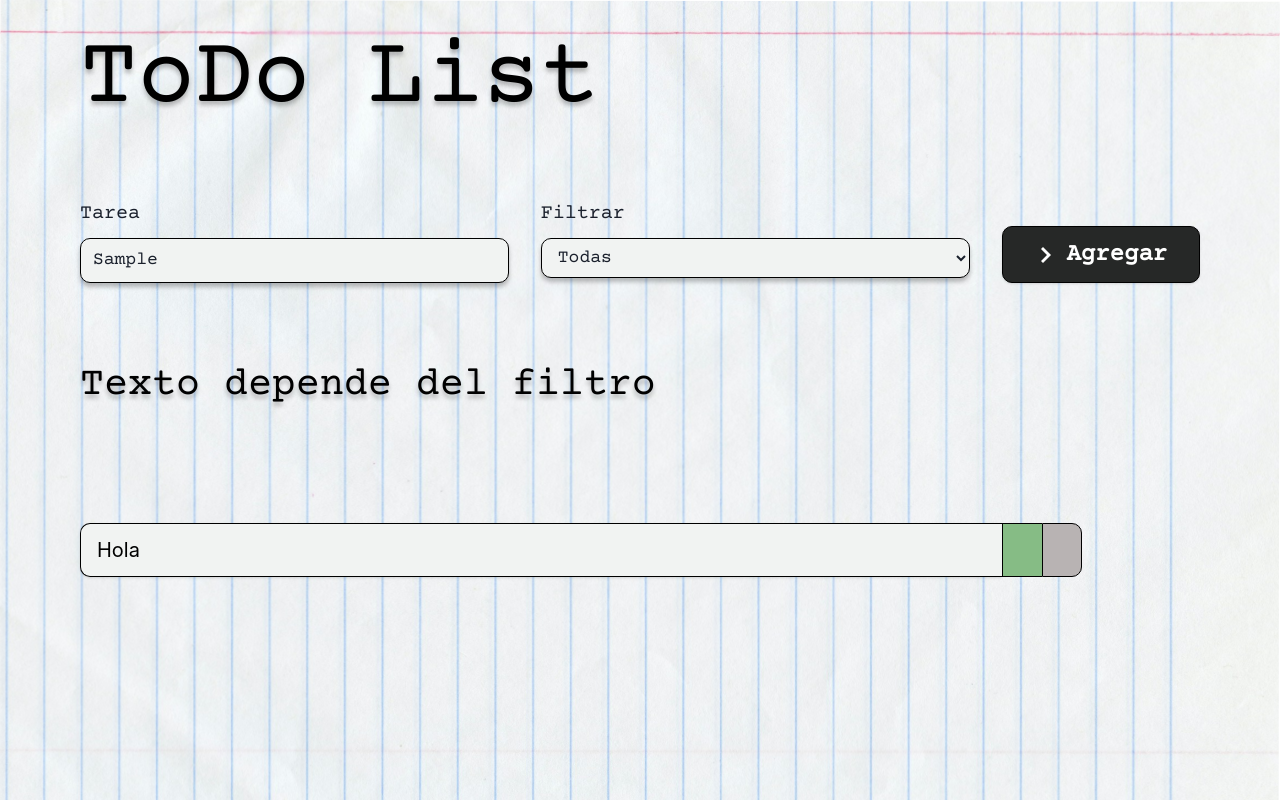
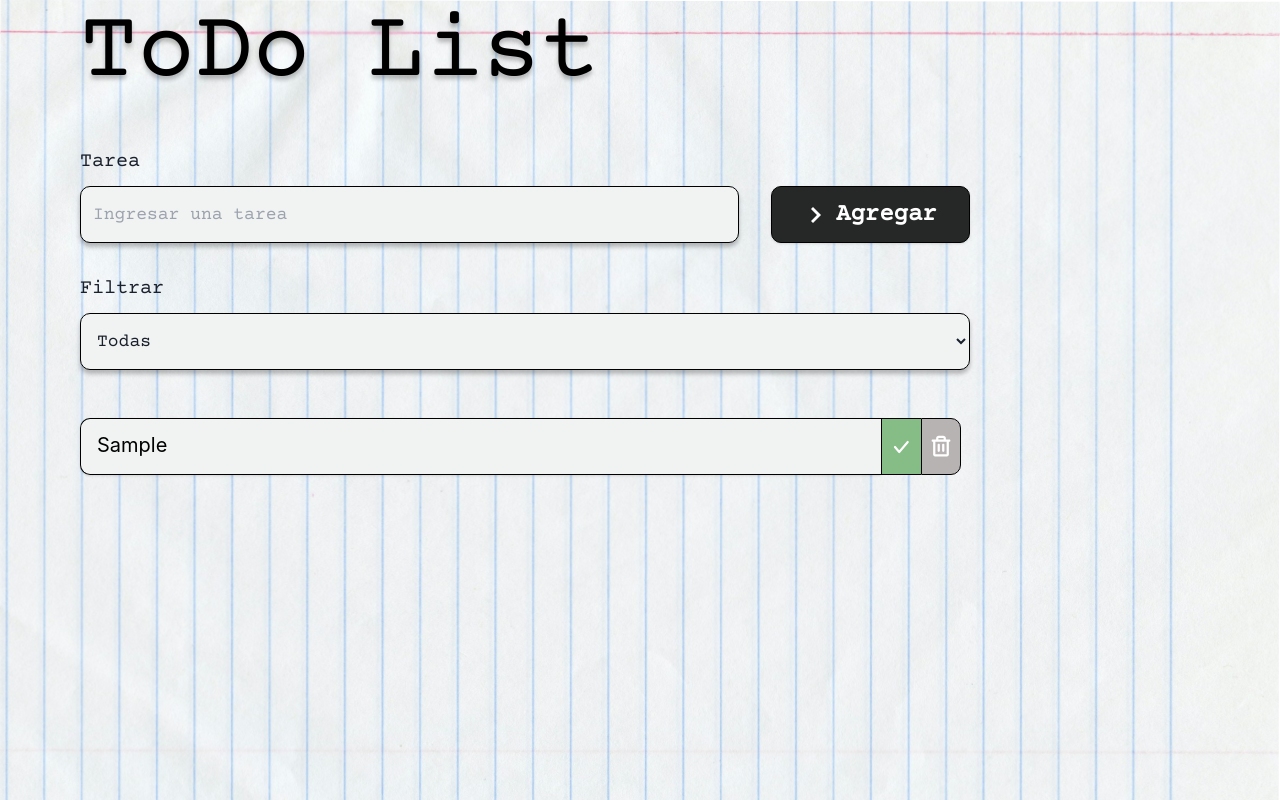
Before and after one commit to EmiliaCabrera1/ToDo-List, a React (Vite) app: page / in a window 1280 px wide. Both pictures are taken after typing "Sample" into the empty fields and a click on the button "Agregar". Built offline with nearby package versions, Linux system fonts and the light colour scheme.

Commit message:
funcionalidad

```diff
--- a/src/App.jsx
+++ b/src/App.jsx
@@ -1,17 +1,12 @@
 import Titulo from "./components/Titulo";
 import Fondo from "./components/Fondo";
 import ContenedorPrincipal from "./components/ContenedorPrincipal";
-import Tarea from "./components/Tarea";
 
 const App = () => {
   return (
     <Fondo>
       <Titulo />
       <ContenedorPrincipal />
-      <div className="flex h-[20%] mx-20  py-auto">
-        <h3>Texto depende del filtro</h3>
-      </div>
-      <Tarea />
     </Fondo>
   );
 };
--- a/src/components/BotonAgregar.jsx
+++ b/src/components/BotonAgregar.jsx
@@ -1,6 +1,9 @@
-const BotonAgregar = () => {
+const BotonAgregar = ({ onClick }) => {
   return (
-    <button className="min-w-[147px] col-span-1 flex flex-row mt-auto items-center justify-center gap-2 text-white text-2xl font-semibold font-['courier-prime'] h-[57px] bg-[#262827] rounded-[10px] shadow border border-black ">
+    <button
+      className="min-w-[147px] col-span-1 flex flex-row mt-auto items-center justify-center gap-2 text-white text-2xl font-semibold font-['courier-prime'] h-[57px] bg-[#262827] rounded-[10px] shadow border border-black "
+      onClick={onClick}
+    >
       <img src="../assets/flecha-agregar.svg" alt="Icono" />
       Agregar
     </button>
--- a/src/components/ContenedorPrincipal.jsx
+++ b/src/components/ContenedorPrincipal.jsx
@@ -1,13 +1,63 @@
 import InputTarea from "./InputTarea";
 import Select from "./Select";
 import BotonAgregar from "./BotonAgregar";
+import { useState } from "react";
+import ListaDeTareas from "./ListaDeTareas";
 
 const ContenedorPrincipal = () => {
+  const tareasEnLocalStorage = JSON.parse(
+    localStorage.getItem("listaDeTareas") ?? "[]"
+  );
+
+  const [tareas, setTareas] = useState(tareasEnLocalStorage);
+  const [filtro, setFiltro] = useState("todas");
+
+  const [texto, setTexto] = useState("");
+
+  const agregarTarea = () => {
+    const tareaAAgregar = {
+      id: Math.floor(Math.random() * 100000000000),
+      tarea: texto,
+      completa: false,
+    };
+
+    const tareasAGuardar = [...tareas, tareaAAgregar];
+
+    localStorage.setItem("listaDeTareas", JSON.stringify(tareasAGuardar));
+    setTareas(tareasAGuardar);
+    setTexto("");
+  };
+
+  const eliminarTarea = (id) => {
+    const tareasAGuardar = tareas.filter((tarea) => tarea.id !== id);
+    localStorage.setItem("listaDeTareas", JSON.stringify(tareasAGuardar));
+    setTareas(tareasAGuardar);
+  };
+
+  const completarTarea = (id) => {
+    const tareaAEditar = tareas.filter((tarea) => tarea.id === id);
+    tareaAEditar[0].completa = !tareaAEditar[0].completa;
+
+    const tareasAGuardar = [
+      ...tareas.filter((tarea) => tarea.id !== id),
+      ...tareaAEditar,
+    ];
+
+    localStorage.setItem("listaDeTareas", JSON.stringify(tareasAGuardar));
+    setTareas(tareasAGuardar);
+  };
+
   return (
     <div className="grid grid-cols-2 md:grid-cols-5 gap-8 mx-20 mb-20 max-w-full">
-      <InputTarea />
-      <Select />
-      <BotonAgregar />
+      <InputTarea texto={texto} setTexto={setTexto} />
+      <BotonAgregar onClick={agregarTarea} />
+      <Select filtro={filtro} setFiltro={setFiltro} />
+      <ListaDeTareas
+        tareas={tareas}
+        eliminarTarea={eliminarTarea}
+        completarTarea={completarTarea}
+        filtro={filtro}
+      />
     </div>
   );
 };
--- a/src/components/Fondo.jsx
+++ b/src/components/Fondo.jsx
@@ -2,7 +2,7 @@ import React from "react";
 
 const Fondo = ({ children }) => {
   return (
-    <div className="fondo bg-no-repeat bg-cover h-svh max-w-full">
+    <div className="fondo bg-no-repeat bg-cover min-h-svh max-w-full">
       {children}
     </div>
   );
--- a/src/components/InputTarea.jsx
+++ b/src/components/InputTarea.jsx
@@ -1,6 +1,6 @@
-const InputTarea = () => {
+const InputTarea = ({ texto, setTexto }) => {
   return (
-    <div className="col-span-2">
+    <div className="col-span-3">
       <label
         htmlFor="tarea"
         className="font-['courier-prime'] text-xl font-medium"
@@ -12,6 +12,8 @@ const InputTarea = () => {
         type="text"
         id="tarea"
         name="tarea"
+        value={texto}
+        onChange={(e) => setTexto(e.target.value)}
         placeholder="Ingresar una tarea"
       />
     </div>
--- /dev/null
+++ b/src/components/ListaDeTareas.jsx
@@ -0,0 +1,28 @@
+import Tarea from "./Tarea";
+
+const ListaDeTareas = ({ tareas, eliminarTarea, completarTarea, filtro }) => {
+  return (
+    <div className="col-span-4">
+      {tareas.map((tarea) => {
+        if (
+          filtro === "todas" ||
+          (filtro === "completas" && tarea.completa === true) ||
+          (filtro === "incompletas" && tarea.completa === false)
+        ) {
+          return (
+            <Tarea
+              key={tarea.id}
+              id={tarea.id}
+              tarea={tarea.tarea}
+              completa={tarea.completa}
+              eliminarTarea={eliminarTarea}
+              completarTarea={completarTarea}
+            />
+          );
+        }
+      })}
+    </div>
+  );
+};
+
+export default ListaDeTareas;
--- a/src/components/Select.jsx
+++ b/src/components/Select.jsx
@@ -1,17 +1,23 @@
-const Select = () => {
+const Select = ({ filtro, setFiltro }) => {
   return (
-    <div className="col-span-2">
+    <div className="col-span-4">
       <label
         htmlFor="filtrar"
         className="font-['courier-prime'] text-xl font-medium"
       >
         Filtrar
       </label>
-      <select className="input " id="filtrar" name="filtrar">
+      <select
+        className="input"
+        id="filtrar"
+        name="filtrar"
+        value={filtro}
+        onChange={(e) => setFiltro(e.target.value)}
+      >
         Filtrar
-        <option value="Todas">Todas</option>
-        <option value="Todas">Completas</option>
-        <option value="Todas">Incompletas</option>
+        <option value="todas">Todas</option>
+        <option value="completas">Completas</option>
+        <option value="incompletas">Incompletas</option>
       </select>
     </div>
   );
--- a/src/components/Tarea.jsx
+++ b/src/components/Tarea.jsx
@@ -1,11 +1,83 @@
-const Tarea = (tarea, estado) => {
+import {
+  useDisclosure,
+  AlertDialog,
+  AlertDialogBody,
+  AlertDialogFooter,
+  AlertDialogHeader,
+  AlertDialogContent,
+  AlertDialogOverlay,
+  Button,
+} from "@chakra-ui/react";
+import { useRef } from "react";
+
+const Tarea = ({ id, tarea, completa, eliminarTarea, completarTarea }) => {
+  const { isOpen, onOpen, onClose } = useDisclosure();
+  const cancelRef = useRef();
+
+  const botonEliminar = () => {
+    eliminarTarea(id);
+    onClose();
+  };
+
+  const botonCompletar = () => {
+    completarTarea(id);
+  };
+
   return (
-    <div class="w-[80%] flex ml-20">
-      <div class="flex py-3 pl-4 w-[90%] text-black text-xl bg-[#f1f3f2] rounded-l-[10px] shadow border-l border-y border-black">
-        Hola
+    <div class="flex h-[57px] my-4">
+      <div
+        className={
+          completa
+            ? "flex py-3 pl-4 w-[90%] text-xl bg-[#f1f3f2] rounded-l-[10px] shadow border-l border-y border-black text-[#b8b3b3] line-through"
+            : " flex py-3 pl-4 w-[90%] text-xl bg-[#f1f3f2] rounded-l-[10px] shadow border-l border-y border-black text-black"
+        }
+      >
+        {tarea}
       </div>
-      <div class="w-10 bg-[#86bc85] border-l border-t border-b border-black"></div>
-      <div class="w-10 bg-[#b8b3b3] rounded-tr-[10px] rounded-br-[10px] border border-black"></div>
+      <button
+        className={
+          completa
+            ? "flex items-center justify-center w-10 border-l border-t border-b border-black bg-[#b8b3b3]"
+            : "flex items-center justify-center w-10 border-l border-t border-b border-black bg-[#86bc85]"
+        }
+        onClick={botonCompletar}
+      >
+        {" "}
+        <img src="../assets/check.svg" alt="Tilde" class="w-6 h-6" />{" "}
+      </button>
+      <button
+        className="flex items-center justify-center w-10 rounded-tr-[10px] rounded-br-[10px] border border-black bg-[#b8b3b3]"
+        onClick={onOpen}
+      >
+        {" "}
+        <img src="../assets/basurero.svg" alt="Basurero" class="w-6 h-6" />
+      </button>
+      <AlertDialog
+        isOpen={isOpen}
+        leastDestructiveRef={cancelRef}
+        onClose={onClose}
+      >
+        <AlertDialogOverlay>
+          <AlertDialogContent>
+            <AlertDialogHeader fontSize="lg" fontWeight="bold">
+              Eliminar Tarea
+            </AlertDialogHeader>
+
+            <AlertDialogBody>
+              Estas segura/o de eliminar esta tarea?
+            </AlertDialogBody>
+
+            <AlertDialogFooter>
+              <Button ref={cancelRef} onClick={onClose}>
+                Cancelar
+              </Button>
+              <Button colorScheme="red" onClick={botonEliminar} ml={3}>
+                Eliminar
+              </Button>
+            </AlertDialogFooter>
+          </AlertDialogContent>
+        </AlertDialogOverlay>
+      </AlertDialog>
     </div>
   );
 };
--- a/src/components/Titulo.jsx
+++ b/src/components/Titulo.jsx
@@ -1,6 +1,6 @@
 function Titulo() {
   return (
-    <div className="flex h-[20%] ml-20 mr-28 mb-10 py-auto">
+    <div className="flex ml-20 mr-28 mb-10 py-auto">
       <h1 className="my-auto">ToDo List</h1>
     </div>
   );
--- a/src/index.css
+++ b/src/index.css
@@ -26,6 +26,7 @@ h1 {
 
 .input {
   width: 100%;
+  height: 57px;
   padding: 8px;
   padding-left: 12px;
   border-radius: 10px;
```
